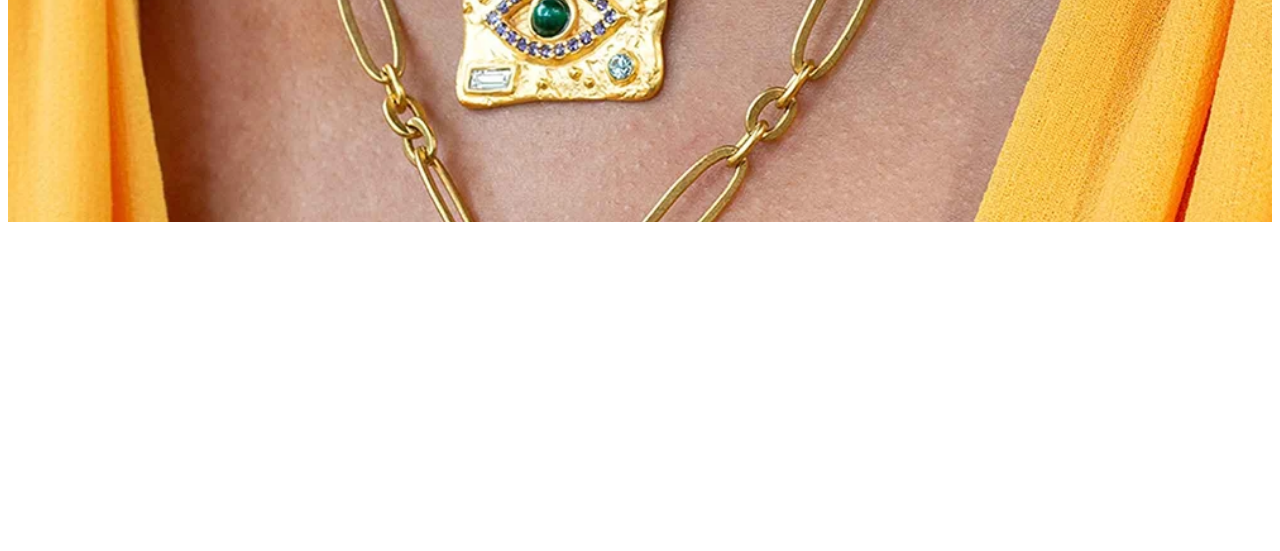
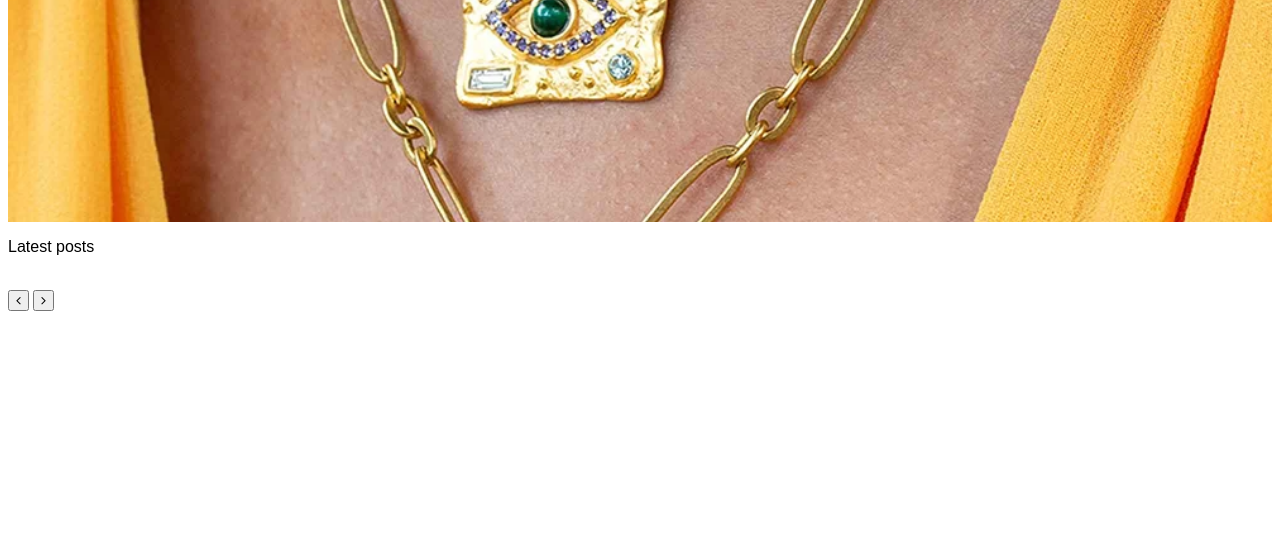
Before and after one commit to Noroff-FEU-Assignments/project-exam-1-borikokeny, a PHP site: page / in a window 1280 px wide. Shown: the part 678-1229 px from the top of the page. Run offline with PHP 8.4, Linux system fonts and the light colour scheme.

Commit message:
carousel first steps

```diff
--- a/about.html
+++ b/about.html
@@ -32,7 +32,7 @@
     <main>
         <div class="about-outfit">
             <div>
-                <img class="about-img" src="images/Wire-crown.jpg" alt="pretty beaded crown made of wire">
+                <img class="about-img" src="images/Wire-crown-cut.jpg" alt="pretty beaded crown made of wire">
             </div>
             <div class="about-p">
                 <h1>About Me</h1>
--- a/css/styles.css
+++ b/css/styles.css
@@ -77,8 +77,20 @@ header h2 {
     height: 150px;
 }
 
+.about-outfit {
+    display: flex;
+    flex-direction: row;
+    justify-content: space-between;
+    margin-top: 20px;
+}
+
+.about-p {
+    padding-left: 20px;
+}
+
 .about-img {
     border-radius: 50%;
+    padding: 20px;
 }
 
 /*footer thing under this*/
--- a/index.html
+++ b/index.html
@@ -38,7 +38,19 @@
         </header>
     </div>
     <main>
-
+        <div class="carousel-container">
+            <p>Latest posts</p>
+            <div class="carousel-group"></div>
+                <img>
+            <div class="carousel-group"></div>
+            <div class="carousel-group"></div>
+            <button class="slider-arrow left-arrow">
+                <i class="fa fa-angle-left" aria-hidden="true"></i>
+            </button>
+            <button class="slider-arrow right-arrow">
+                <i class="fa fa-angle-right" aria-hidden="true"></i>
+            </button>
+        </div>
     </main>
    <footer class="footer-container-wrapper">
     <div class="social-media">
@@ -59,5 +71,6 @@
         <p>@ Bori Kokeny 2022</p>
     </div>
    </footer>
+<script src="js/carousel.js" type="module"></script>
 </body>
 </html>
--- /dev/null
+++ b/js/carousel.js
@@ -0,0 +1,32 @@
+const baseUrl = "https://www.borikokeny.one/wp-json/wp/v2/posts?_embed";
+
+const postContainer = document.querySelector(".carousel-container");
+
+async function getPosts(url){
+
+    const response = await fetch(url);
+
+    const posts = await response.json();
+
+    posts.forEach(function(post){
+        postContainer.innerHTML += `
+        <h1>${post.id}</h1>
+        <h1>${post.title.rendered}</h1>
+        <div>${post.content.rendered}</div>`;
+    })
+}
+
+getPosts(baseUrl);
+
+
+
+const arrow = document.querySelector(".slider-arrow");
+
+arrow.onclick = function(event) {
+    console.log(event.target);
+};
+
+// event.target
+// js mod2 less2 video
+// display:none
+// display:block
```
Also changed, not shown: images/Wire-crown-cut.jpg (renamed from Wire-crown-cut.jpg), images/Wire-crown.jpg (deleted).
